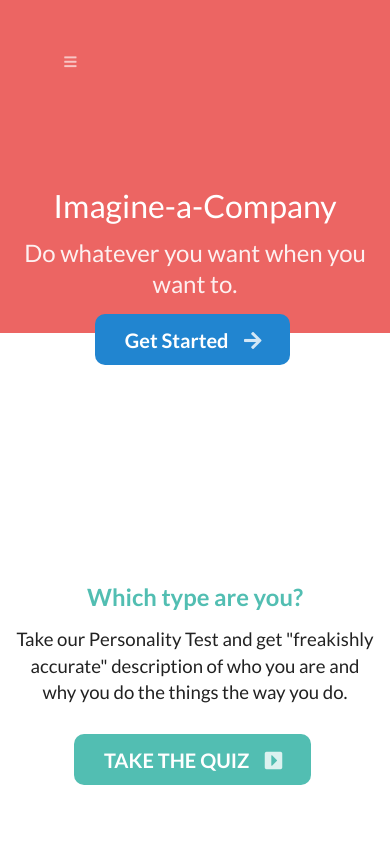
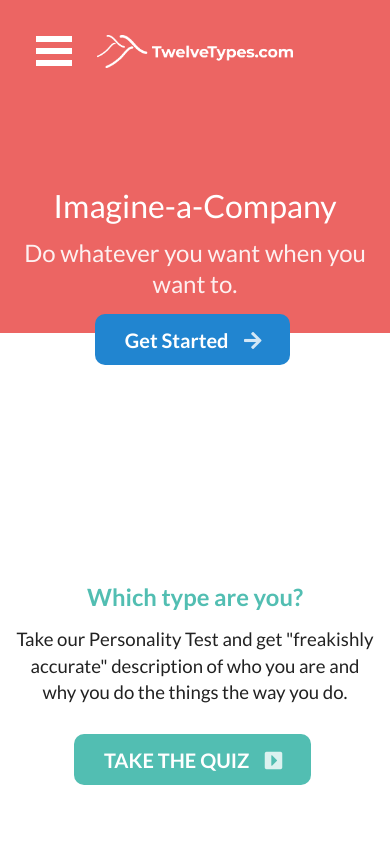
Before and after one commit to rohmaddj/twelvetypes, a React (Create React App) app: page / in a window 390 px wide. Shown: the top 844 px of the page. Built offline with nearby package versions, Linux system fonts and the light colour scheme.

Commit message:
add react router and humberger menu dependencies

```diff
--- a/package.json
+++ b/package.json
@@ -6,6 +6,7 @@
     "axios": "^0.19.0",
     "faker": "^4.1.0",
     "react": "^16.8.6",
+    "react-burger-menu": "^2.6.11",
     "react-dom": "^16.8.6",
     "react-redux": "^7.1.0",
     "react-router-dom": "^5.0.1",
--- a/src/assets/style/HomePage.css
+++ b/src/assets/style/HomePage.css
@@ -164,6 +164,10 @@
   display: none;
 }
 
+.sidebar-menu {
+  display: none
+}
+
 .logo-img {
   max-width: 400px;
 }
@@ -185,6 +189,12 @@
   .ui.inverted.secondary.menu .toc.item,
   .ui.inverted.secondary.menu .toc.item {
     display: block;
+    width: 16em;
+    margin: 0 0 20px 40px;
+  }
+  .ui.inverted.secondary.menu .toc.item img {
+    width: 14em !important;
+    max-width: 100%;
   }
   .ui.vertical.stripe{
     padding-bottom: 10px;
@@ -192,11 +202,11 @@
   .ui.fixed.menu {
     display: none !important;
   }
-  .custom .toc.item {
+  /* .custom .toc.item {
     position: absolute;
     display: block;
     margin: 5px;
-  }
+  } */
   .mobile.right.item {
     display: block;
   }
@@ -219,6 +229,9 @@
   }
   .contain {
     margin: 140px 0;
+  }
+  .sidebar-menu {
+    display: block
   }
 }
 
@@ -843,3 +856,87 @@ display: block;
   border-radius: 50%;
   /* background: white; */
 }
+
+html,
+body {
+  margin: 0;
+}
+
+#App {
+  font-family: sans-serif;
+
+  /* Give app full page to work with */
+  height: 100vh;
+}
+
+#page-wrap {
+  text-align: center;
+
+  /* Prevent sidebar from showing a scrollbar on page */
+  overflow: auto;
+}
+
+/* Individual item */
+.bm-item {
+  display: inline-block;
+
+  /* Our sidebar item styling */
+  text-decoration: none;
+  margin-bottom: 10px;
+  color: #d1d1d1;
+  transition: color 0.2s;
+}
+
+/* Change color on hover */
+.bm-item:hover {
+  color: white;
+}
+
+/* The rest copied directly from react-burger-menu docs */
+
+/* Position and sizing of burger button */
+.bm-burger-button {
+  position: absolute;
+  width: 36px;
+  height: 30px;
+  left: 36px;
+  top: 36px;
+}
+
+/* Color/shape of burger icon bars */
+.bm-burger-bars {
+  background: #ffffff;
+}
+
+/* Position and sizing of clickable cross button */
+.bm-cross-button {
+  height: 24px;
+  width: 24px;
+}
+
+/* Color/shape of close button cross */
+.bm-cross {
+  background: #bdc3c7;
+}
+
+/* General sidebar styles */
+.bm-menu {
+  background: #373a47;
+  padding: 2.5em 1.5em 0;
+  font-size: 1.15em;
+}
+
+/* Morph shape necessary with bubble or elastic */
+.bm-morph-shape {
+  fill: #373a47;
+}
+
+/* Wrapper for item list */
+.bm-item-list {
+  color: #b8b7ad;
+}
+
+/* Styling of overlay */
+.bm-overlay {
+  background: rgba(0, 0, 0, 0.3);
+}
--- a/src/components/App.js
+++ b/src/components/App.js
@@ -13,6 +13,7 @@ import ArchetypePage from './pages/ArchetypePage';
 
 
 import DashboardPage from './pages/DashboardPage';
+import SidebarMenu from './child/SidebarMenu';
 class App extends React.Component {
 
   render() {
@@ -27,6 +28,7 @@ class App extends React.Component {
         <Route path="/login" component={LoginPage} />
         <Route path="/quiz" component={QuizPage} />
         <Route path="/register" component={Register} />
+        <Route path="/menu" component={SidebarMenu} />
 
         <Route path="/dashboard" component={DashboardPage} />
         <Footer />
--- a/src/components/child/Header.js
+++ b/src/components/child/Header.js
@@ -1,16 +1,20 @@
 import React from 'react';
 import { Link } from 'react-router-dom';
 import { connect } from 'react-redux';
+import '../../assets/style/HomePage.css';
 import logo from '../../assets/images/logo/logo-white.png';
+import Sidebar from '../child/SidebarMenu';
 
 class Header extends React.Component {
   render() {
     return (
+      <div>
+        <Sidebar pageWrapId={"page-wrap"} outerContainerId={"App"} />
+
         <div className="ui inverted segment">
-
           <div className="ui inverted secondary menu">
-          <Link to="#sample" className="toc item">
-            <i className="sidebar icon"></i>
+            <Link to="/" className="toc item">
+              <img src={logo} alt="sample alt" className="logo-img"/>
             </Link>
             <div className="item">
               <Link to="/">
@@ -42,6 +46,7 @@ class Header extends React.Component {
             </div>
           </div>
         </div>
+      </div>
     );
   }
 }
--- /dev/null
+++ b/src/components/child/SidebarMenu.js
@@ -0,0 +1,34 @@
+import React, {useState} from "react";
+import { Link } from 'react-router-dom';
+import { stack as Menu } from "react-burger-menu";
+
+export default props => {
+  const [open, setOpen] = useState(false) // set state on function base
+
+  return (
+    // Pass on our props
+    <div className="sidebar-menu">
+      <Menu {...props} isOpen={open} onStateChange={({isOpen}) => setOpen(isOpen)}>
+        <Link className="menu-item" to="/" onClick={() => setOpen(false)}>
+          Home
+        </Link>
+
+        <Link className="menu-item" to="/about" onClick={() => setOpen(false)}>
+          About
+        </Link>
+
+        <Link className="menu-item" to="/archetype" onClick={() => setOpen(false)}>
+          Archetype
+        </Link>
+
+        <Link className="menu-item" to="/contact" onClick={() => setOpen(false)}>
+          Contact
+        </Link>
+
+        <Link className="menu-item" to="/quiz" onClick={() => setOpen(false)}>
+          Take Quiz
+        </Link>
+      </Menu>
+    </div>
+  );
+};
```
Also changed, not shown: 1 other file (tests, documents, lock files or other folders). Lines whose indentation alone changed are shown as unchanged.
